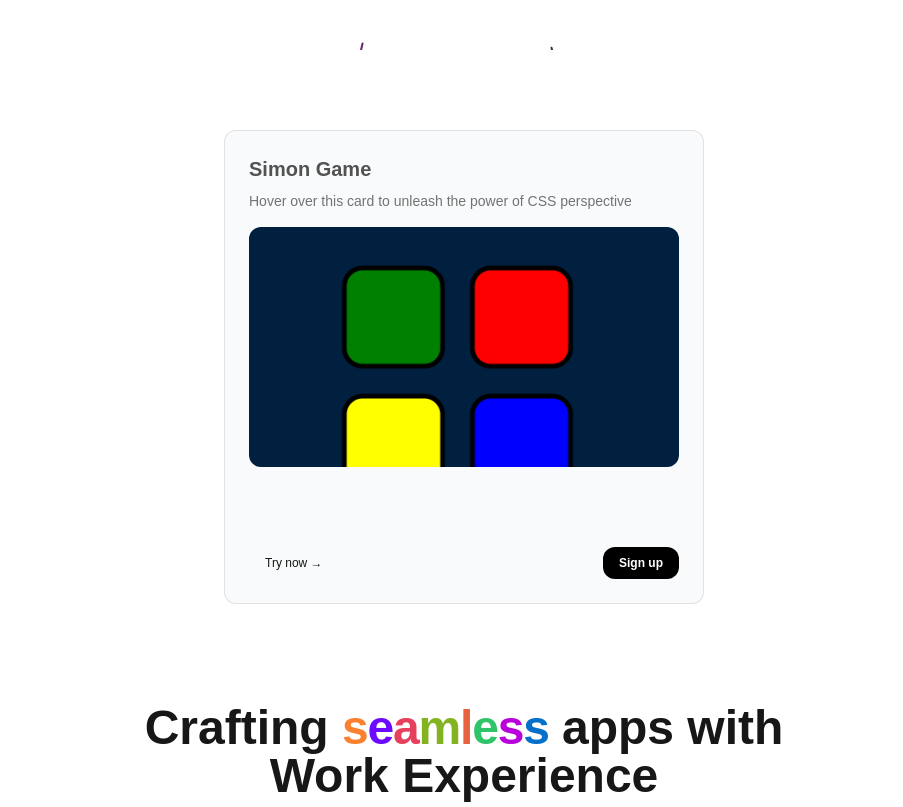
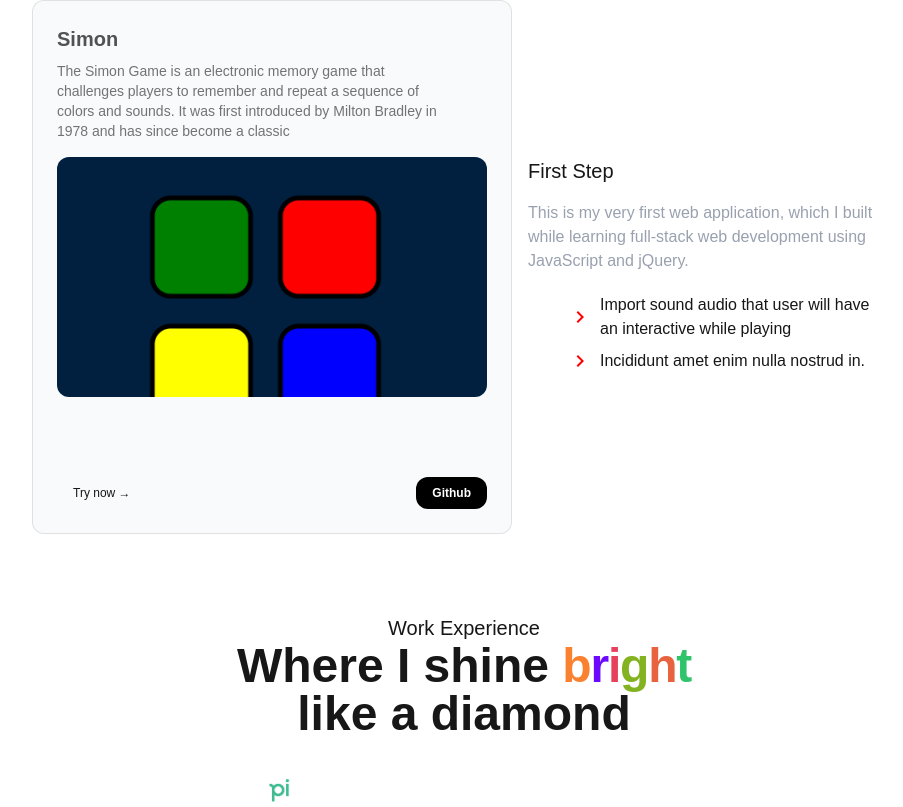
Before and after one commit to jomjamkusuma/my-resume-app, a Next.js app: page / in a window 1280 px wide. Shown: the part 1550-2357 px from the top of the page, without its empty margins (176-1079 px from the left). Built offline with nearby package versions, Linux system fonts and the light colour scheme; a web font is replaced by a local one.

Commit message:
fix project

```diff
--- a/app/components/Button-slide.tsx
+++ b/app/components/Button-slide.tsx
@@ -11,7 +11,7 @@
   console.log(showModal);
   return (
     <>
-      <Link href="/?show=true" scroll={false}>
+      <Link href="" scroll={false}>
         <button className="group relative inline-flex h-[calc(48px+8px)] items-center justify-center rounded-full bg-neutral-950/5 border-1 border-white/20 py-1 pl-6 pr-14 font-medium text-neutral-50">
           <span className="z-2 pr-2">{text}</span>
           <div className="absolute right-1 inline-flex h-12 w-12 items-center justify-end rounded-full bg-neutral-700/50 transition-[width] group-hover:w-[calc(100%-8px)]">
--- a/app/components/Footer.tsx
+++ b/app/components/Footer.tsx
@@ -15,7 +15,7 @@
               className="flex items-center mb-4 sm:mb-0 space-x-3 rtl:space-x-reverse"
             >
               <LinkedInIcon fontSize="large" />
-              <span className="self-center text-2xl font-semibold whitespace-nowrap dark:text-white">
+              <span className="self-center text-2xl font-semibold whitespace-nowrap text-white">
                 Kusuma Jongpattana
               </span>
             </a>
--- a/app/components/ui/three-d-card.tsx
+++ b/app/components/ui/three-d-card.tsx
@@ -47,10 +47,7 @@
   return (
     <MouseEnterContext.Provider value={[isMouseEntered, setIsMouseEntered]}>
       <div
-        className={cn(
-          "py-20 flex items-center justify-center",
-          containerClassName
-        )}
+        className={cn("flex items-center justify-center", containerClassName)}
         style={{
           perspective: "1000px",
         }}
--- a/app/page.tsx
+++ b/app/page.tsx
@@ -8,7 +8,7 @@
   return (
     <div>
       <Landing />
-      <Testimonials />
+      {/* <Testimonials /> */}
       <Projects />
       <WorkExperience />
       <Contact />
--- a/app/sections/Contact.tsx
+++ b/app/sections/Contact.tsx
@@ -4,12 +4,14 @@
 const Contact = () => {
   return (
     <div className="relative h-screen">
-      <div className="absolute inset-0 z-0 bg-[url('/contact-bg.png')] bg-center blur-lg"></div>
+      <div className="absolute inset-0 z-0 bg-[url('/contact-bg.png')] opacity-70 bg-center"></div>
       <div className="absolute inset-0 z-10">
-        <div className="flex flex-col justify-center items-center h-screen">
+        <div className="flex flex-col justify-center items-center h-screen text-center">
           <h1 className="text-5xl font-['Pattaya']">Now it's your time</h1>
-          <h1 className="text-5xl pb-8">Don't hesitate to contact me</h1>
-          <ButtonSlide text="Email me" />
+          <h1 className="text-5xl pb-8 drop-shadow-md">
+            Don't hesitate to contact me
+          </h1>
+          <ButtonSlide text="Let's connect" />
         </div>
       </div>
     </div>
--- a/app/sections/Project.tsx
+++ b/app/sections/Project.tsx
@@ -6,29 +6,39 @@
 } from "../components/ui/three-d-card";
 import Link from "next/link";
 import Image from "next/image";
-import SimonGames from "../../public/works-simon-games.png";
+// import SimonGames from "../../public/works-simon-games.png";
+import KeyboardArrowRightIcon from "@mui/icons-material/KeyboardArrowRight";
 
 const Projects = () => {
   return (
-    <div className="flex px-20 space-x-10 justify-center">
-      <CardContainer className="inter-var">
+    <div className="py-5">
+      <div className="justify-center text-center">
+        <h1 className="text-xl">My recent</h1>
+        <h1 className="text-5xl">Project</h1>
+      </div>
+      {contents.map((contents, index) => (
+        <div
+          key={index}
+          className="flex flex-wrap px-4 justify-center items-center"
+        >
+          <CardContainer className="py-10 justify-center">
             <CardBody className="bg-gray-50 relative group/card  dark:hover:shadow-2xl dark:hover:shadow-emerald-500/[0.1] dark:bg-black dark:border-white/[0.2] border-black/[0.1] w-auto sm:w-[30rem] h-auto rounded-xl p-6 border  ">
               <CardItem
                 translateZ="50"
                 className="text-xl font-bold text-neutral-600 dark:text-white"
               >
-            Simon Game
+                {contents.webTitle}
               </CardItem>
               <CardItem
                 as="p"
                 translateZ="60"
                 className="text-neutral-500 text-sm max-w-sm mt-2 dark:text-neutral-300"
               >
-            Hover over this card to unleash the power of CSS perspective
+                {contents.webDescription}
               </CardItem>
               <CardItem translateZ="100" className="w-full mt-4">
                 <Image
-              src={SimonGames}
+                  src={contents.webImg}
                   height="1000"
                   width="1000"
                   className="h-60 w-full object-cover rounded-xl group-hover/card:shadow-xl"
@@ -47,16 +57,63 @@
                 </CardItem>
                 <CardItem
                   translateZ={20}
-              as="button"
+                  as={Link}
+                  href="https://github.com/jomjamkusuma/simon-game"
+                  target="__blank"
                   className="px-4 py-2 rounded-xl bg-black dark:bg-white dark:text-black text-white text-xs font-bold"
                 >
-              Sign up
+                  Github
                 </CardItem>
               </div>
             </CardBody>
           </CardContainer>
+          <div className="px-4 w-96">
+            <h1 className="text-xl">{contents.tile}</h1>
+            <p className="py-4 text-gray-400">{contents.description}</p>
+            <div className="md:pl-10">
+              <ul>
+                {contents.bullet.map((item, index) => (
+                  <li key={index} className="flex py-1 items-center">
+                    <KeyboardArrowRightIcon sx={{ color: "red" }} />
+                    <p className="md:pl-2">{item}</p>
+                  </li>
+                ))}
+              </ul>
+            </div>
+          </div>
+        </div>
+      ))}
     </div>
   );
 };
 
 export default Projects;
+
+const contents = [
+  {
+    webTitle: "Simon",
+    webDescription:
+      "The Simon Game is an electronic memory game that challenges players to remember and repeat a sequence of colors and sounds. It was first introduced by Milton Bradley in 1978 and has since become a classic",
+    webImg: "/works-simon-games.png",
+    tile: "First Step",
+    description:
+      "This is my very first web application, which I built while learning full-stack web development using JavaScript and jQuery.",
+    bullet: [
+      "Imported sound audio that user will have an interactive while playing",
+      "Improved user experience with color and error sound, fun to play",
+    ],
+  },
+  {
+    webTitle: "Simon",
+    webDescription:
+      "The Simon Game is an electronic memory game that challenges players to remember and repeat a sequence of colors and sounds. It was first introduced by Milton Bradley in 1978 and has since become a classic",
+    webImg: "/works-simon-games.png",
+    tile: "First Step",
+    description:
+      "This is my very first web application, which I built while learning full-stack web development using JavaScript and jQuery.",
+    bullet: [
+      "Import sound audio that user will have an interactive while playing",
+      "Incididunt amet enim nulla nostrud in.",
+    ],
+  },
+];
--- a/app/sections/WorkExperience.tsx
+++ b/app/sections/WorkExperience.tsx
@@ -15,11 +15,17 @@
 
   return (
     <div>
-      <div className="flex justify-center pt-5 pb-10">
+      <div className="justify-center pt-5 pb-10">
+        <h1 className="text-xl text-center">Work Experience</h1>
         <h1 className="text-5xl font-bold text-center">
+          Where I shine <ColourfulText text="bright" />
+          <br />
+          like a diamond
+        </h1>
+        {/* <h1 className="text-5xl font-bold text-center">
           Crafting <ColourfulText text="seamless" /> apps with <br />
           Work Experience
-        </h1>
+        </h1> */}
       </div>
       <div className="flex justify-center px-10">
         <ol className="relative border-s border-gray-200 dark:border-gray-700">
```
Also changed, not shown: public/contact-bg.png. Lines whose indentation alone changed are shown as unchanged.
